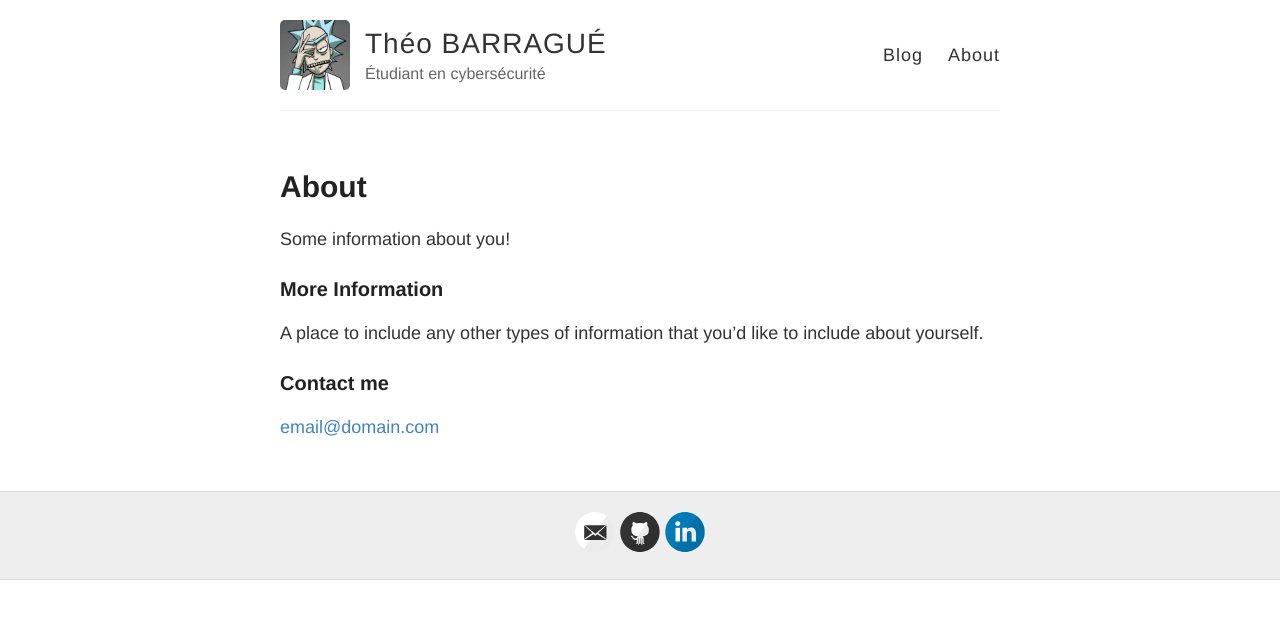
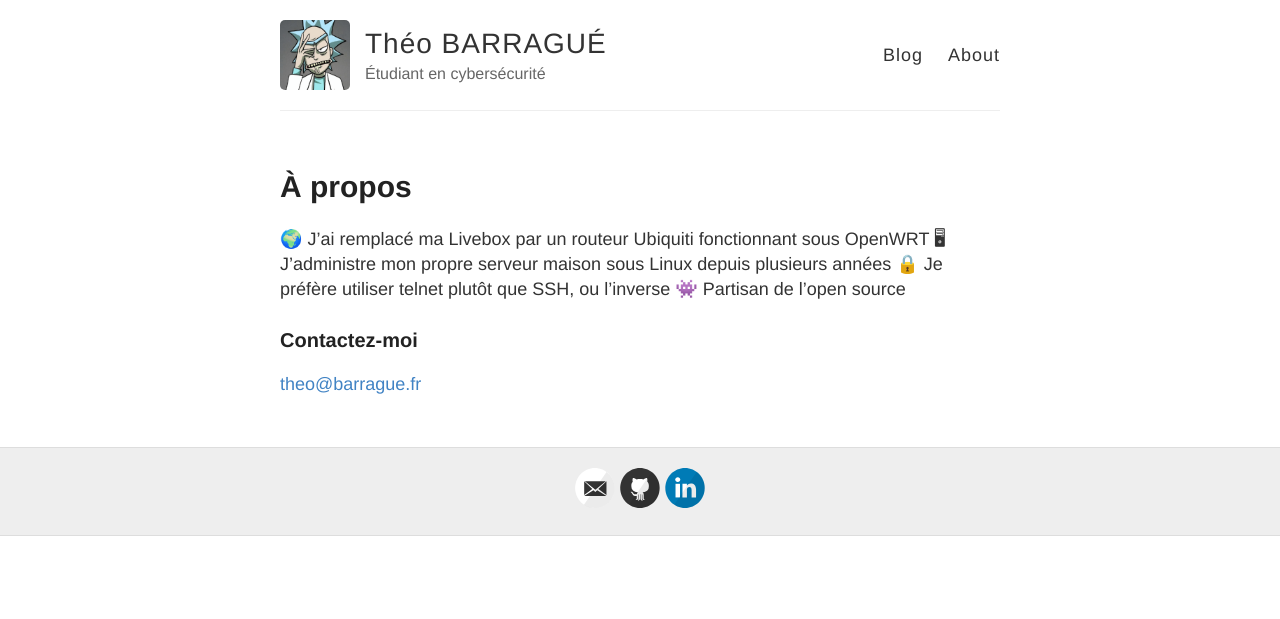
Before and after one commit to theobarrague/theobarrague.github.io, a Jekyll site: the page built from about.md, in a window 1280 px wide. Shown: the top 619 px of the page. Built offline with Jekyll 4.4.1, drawn with Linux system fonts in a browser that asks for light colours.

Commit message:
Update about.md

```diff
--- a/about.md
+++ b/about.md
@@ -1,15 +1,14 @@
 ---
 layout: page
-title: About
+title: À propos
 permalink: /about/
 ---
 
-Some information about you!
+🌍 J'ai remplacé ma Livebox par un routeur Ubiquiti fonctionnant sous OpenWRT
+🖥 J'administre mon propre serveur maison sous Linux depuis plusieurs années
+🔒 Je préfère utiliser telnet plutôt que SSH, ou l'inverse
+👾 Partisan de l'open source
 
-### More Information
+### Contactez-moi
 
-A place to include any other types of information that you'd like to include about yourself.
-
-### Contact me
-
-[email@domain.com](mailto:email@domain.com)
+[theo@barrague.fr](mailto:theo@barrague.fr)
```
